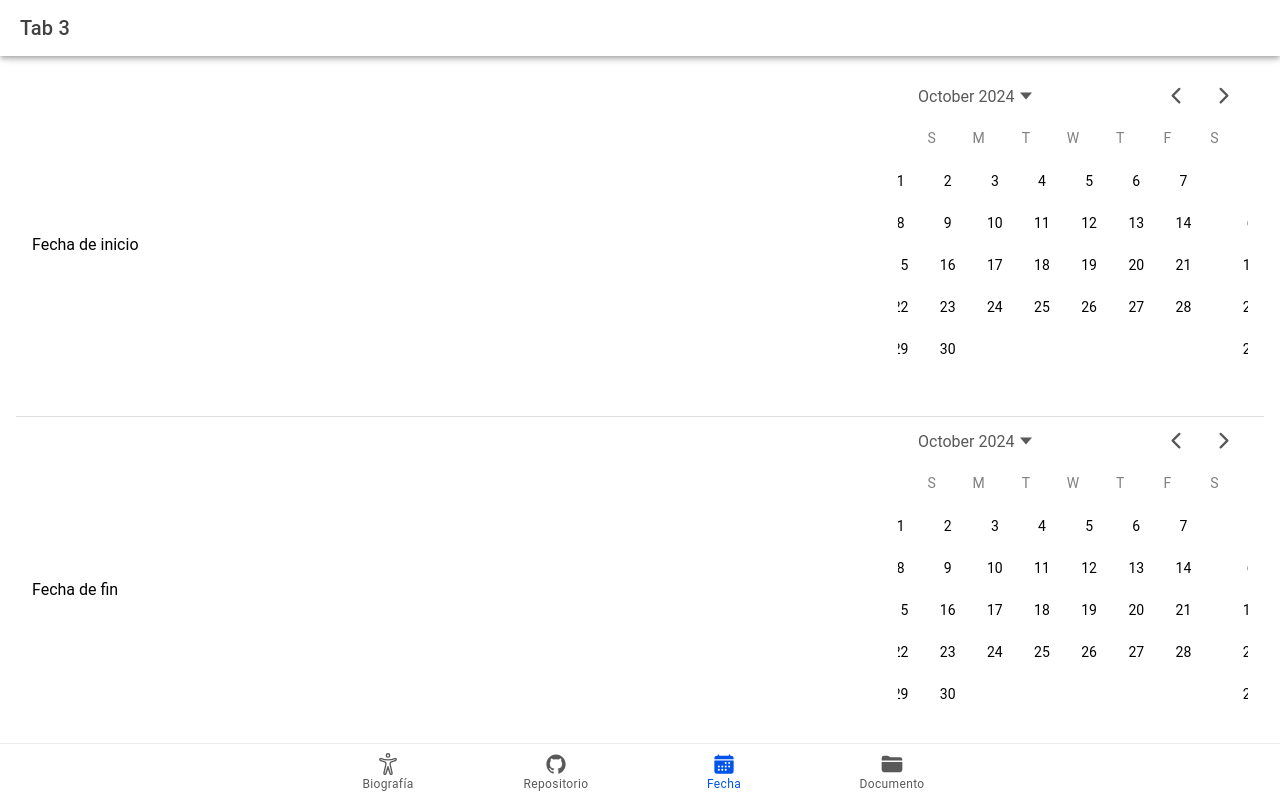
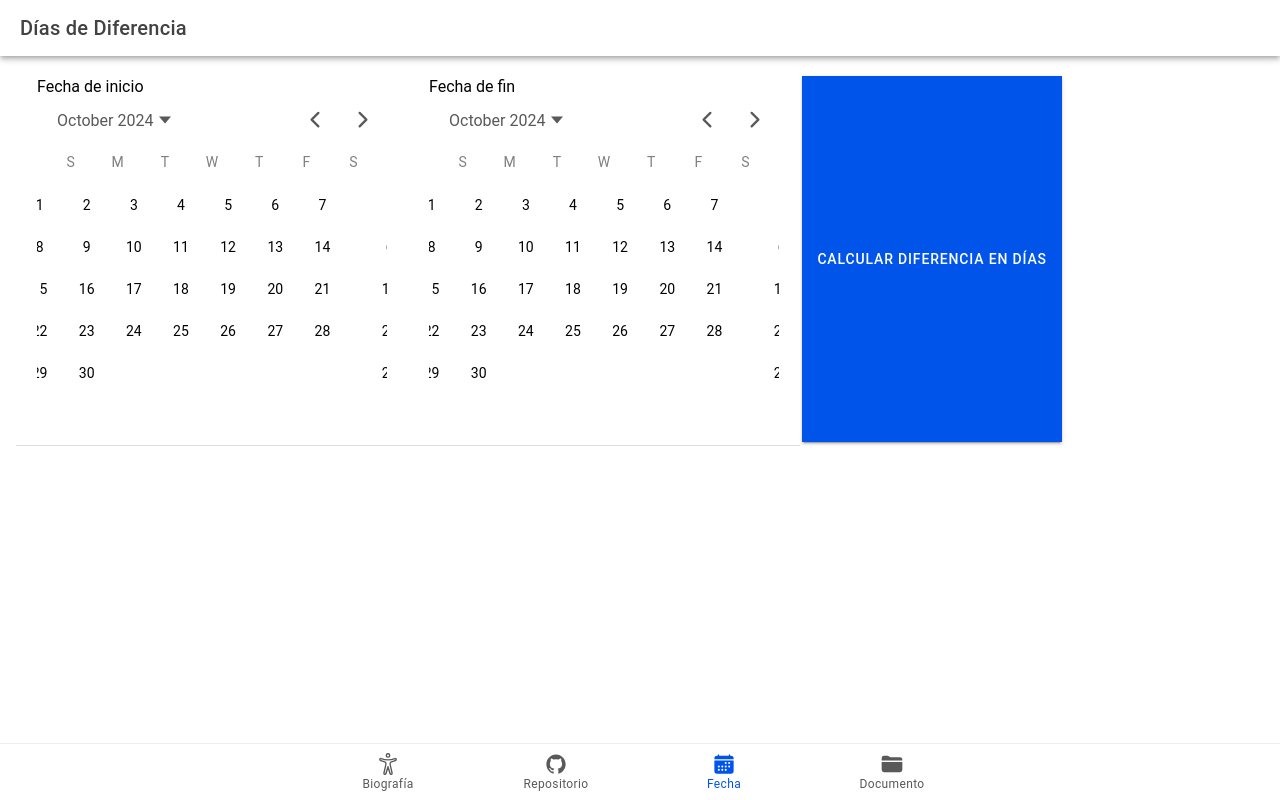
Before and after one commit to CrisLearn/appPrueba, a React (Vite) app in the folder app/: page /tab3 in a window 1280 px wide. Built offline with nearby package versions, Linux system fonts and the light colour scheme.

Commit message:
Pestaña 3

```diff
--- a/app/src/pages/Tab2.tsx
+++ b/app/src/pages/Tab2.tsx
@@ -8,7 +8,7 @@ const Tab2: React.FC = () => {
     <IonPage>
       <IonHeader>
         <IonToolbar>
-          <IonTitle>Tab 2</IonTitle>
+          <IonTitle>Repositorio de GitGub</IonTitle>
         </IonToolbar>
       </IonHeader>
       <IonContent fullscreen>
@@ -17,7 +17,7 @@ const Tab2: React.FC = () => {
         </div>
         <IonHeader collapse="condense">
           <IonToolbar>
-            <IonTitle size="large">Tab 2</IonTitle>
+            <IonTitle size="large">Repositorio de GitGub</IonTitle>
           </IonToolbar>
         </IonHeader>
         <ExploreContainer name="Para Ingresar al Repositorio ingresar al siguiente enlace:" />
--- a/app/src/pages/Tab3.tsx
+++ b/app/src/pages/Tab3.tsx
@@ -1,4 +1,4 @@
-import { IonContent, IonHeader, IonPage, IonTitle, IonToolbar, IonItem, IonLabel, IonDatetime, IonButton, IonText } from '@ionic/react';
+import { IonContent, IonHeader, IonPage, IonTitle, IonToolbar, IonItem, IonLabel, IonDatetime, IonButton, IonText, IonCol, IonRow } from '@ionic/react';
 import React, { useState } from 'react';
 import './Tab3.css';
 
@@ -21,7 +21,7 @@ const Tab3: React.FC = () => {
     <IonPage>
       <IonHeader>
         <IonToolbar>
-          <IonTitle>Tab 3</IonTitle>
+          <IonTitle>Días de Diferencia</IonTitle>
         </IonToolbar>
       </IonHeader>
       <IonContent fullscreen>
@@ -31,21 +31,26 @@ const Tab3: React.FC = () => {
           </IonToolbar>
         </IonHeader>
         <div className="date-picker-container">
+          <IonRow>
           <IonItem>
+            <IonCol size="12">
             <IonLabel>Fecha de inicio</IonLabel>
             <IonDatetime
               presentation='date'
               value={startDate}
               onIonChange={(e) => setStartDate(e.detail.value?.toString() || '')}
             />
+            </IonCol>
           </IonItem>
           <IonItem>
+            <IonCol size="12">
             <IonLabel>Fecha de fin</IonLabel>
             <IonDatetime
               presentation='date'
               value={endDate}
               onIonChange={(e) => setEndDate(e.detail.value?.toString() || '')}
             />
+            </IonCol>
           </IonItem>
           <IonButton expand="full" onClick={calculateDaysDifference}>
             Calcular diferencia en días
@@ -55,6 +60,8 @@ const Tab3: React.FC = () => {
               Diferencia en días: {daysDifference} días
             </IonText>
           )}
+          </IonRow>
+
         </div>
       </IonContent>
     </IonPage>
```
Also changed, not shown: app/public/imagenes/imgperfil.jpg.
